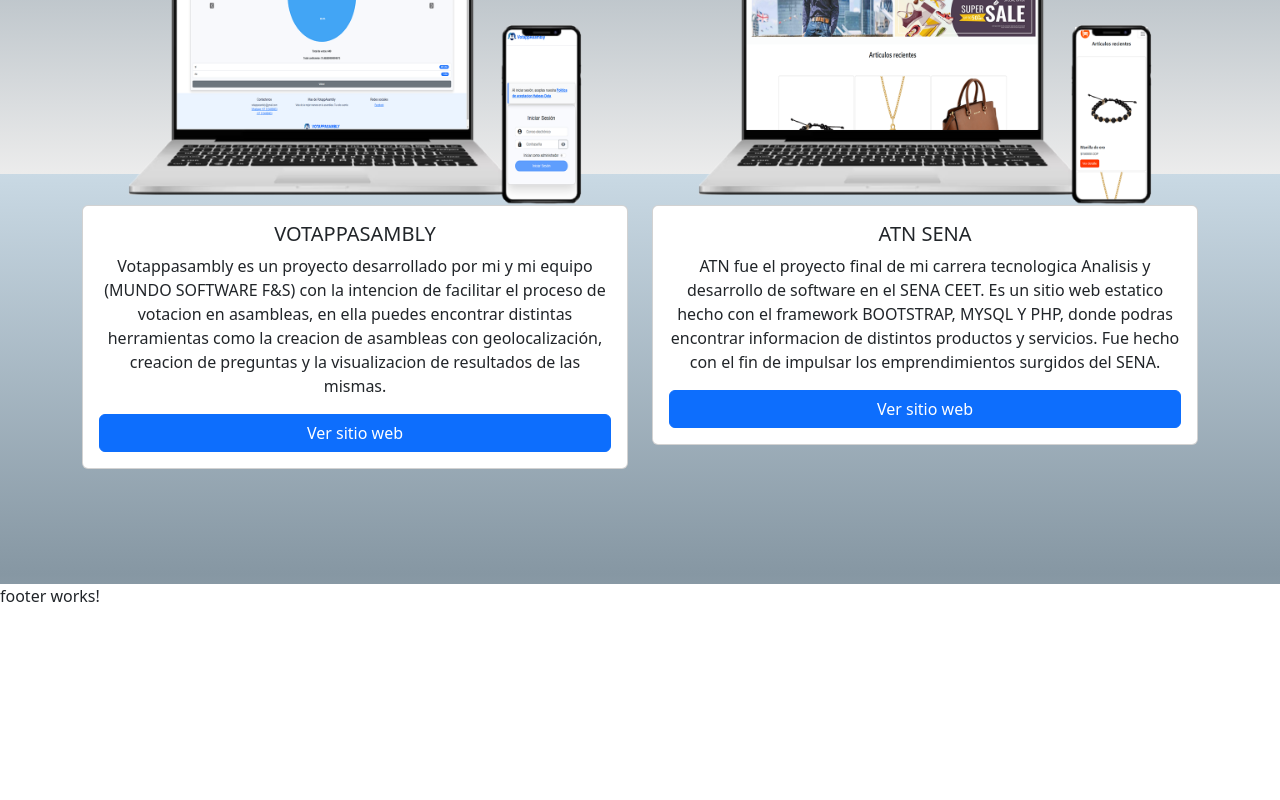
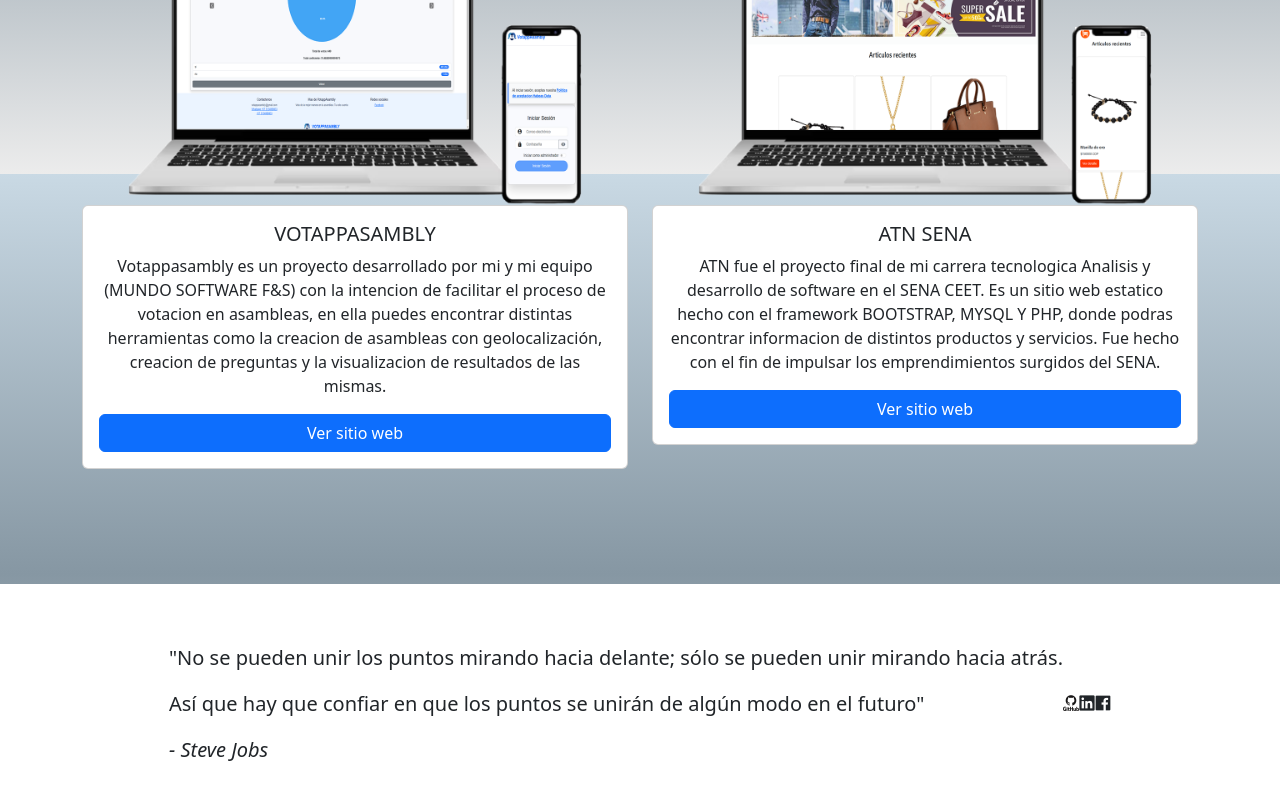
Before and after one commit to Juanse2005/my-portfolio, an Angular app: page / in a window 1280 px wide. Shown: the part 2226-3026 px from the top of the page. Before the commit the page ends 2850 px from the top, so only its background shows below. Built offline with nearby package versions, Linux system fonts and the light colour scheme.

Commit message:
[JN] - Added footer

```diff
--- a/src/app/shared/components/footer/footer.component.css
+++ b/src/app/shared/components/footer/footer.component.css
@@ -0,0 +1,8 @@
+.container-fluid{
+    display: flex;
+    justify-content: center;
+    align-items: center;
+    background-color: rgb(255, 255, 255);
+    width: 100vw;
+    height: 30vh;
+}
--- a/src/app/shared/components/footer/footer.component.html
+++ b/src/app/shared/components/footer/footer.component.html
@@ -1 +1,20 @@
-<p>footer works!</p>
+<div class="container-fluid">
+    <blockquote class="blockquote mb-0">
+        <p>"No se pueden unir los puntos mirando hacia delante; sólo se pueden unir mirando hacia atrás. </p>
+        <p>Así que hay que confiar en que los puntos se unirán de algún modo en el futuro"</p>
+        <cite title="Source Title">- Steve Jobs</cite>
+    </blockquote>
+
+    <span (click)="goToGithub()" style="cursor: pointer;" onkeydown="">
+        <i class="devicon-github-original-wordmark colored"></i>
+    </span>
+    <span (click)="goToLinkedin()" style="cursor: pointer;" onkeydown="">
+        <i class="devicon-linkedin-plain"></i>
+    </span>
+
+    <span (click)="goToLinkedin()" style="cursor: pointer;" onkeydown="">
+        <i class="devicon-facebook-plain"></i>
+    </span>
+
+
+</div>
--- a/src/app/shared/components/footer/footer.component.ts
+++ b/src/app/shared/components/footer/footer.component.ts
@@ -8,5 +8,12 @@
   styleUrl: './footer.component.css'
 })
 export class FooterComponent {
+  constructor() { }
 
+  goToGithub() {
+    window.open('https://github.com/Juanse2005', '_blank');
+  }
+  goToLinkedin() {
+    window.open('https://www.linkedin.com/in/juan-sebastian-ni%C3%B1o-10a52b259/', '_blank');
+  }
 }
```
